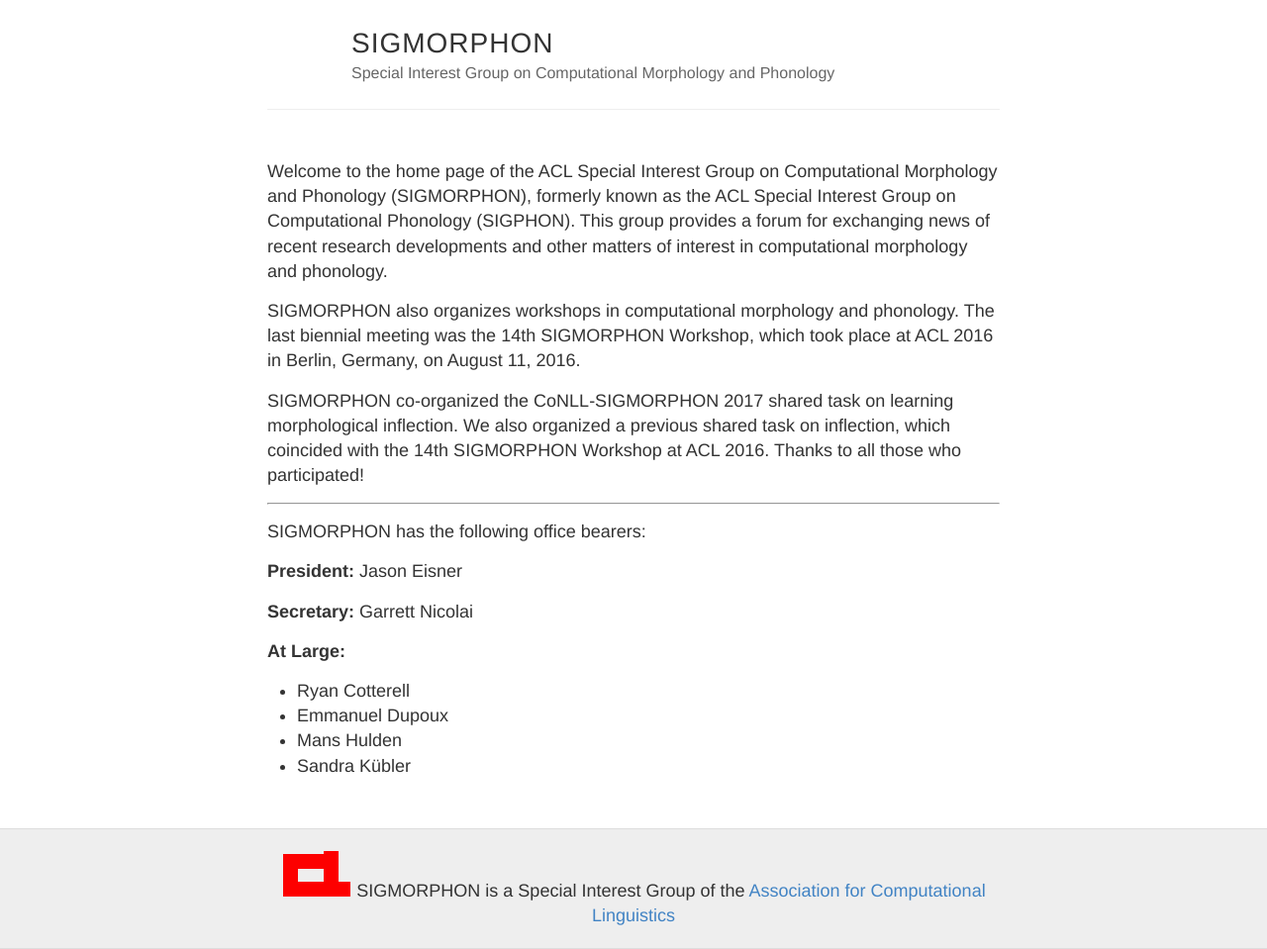
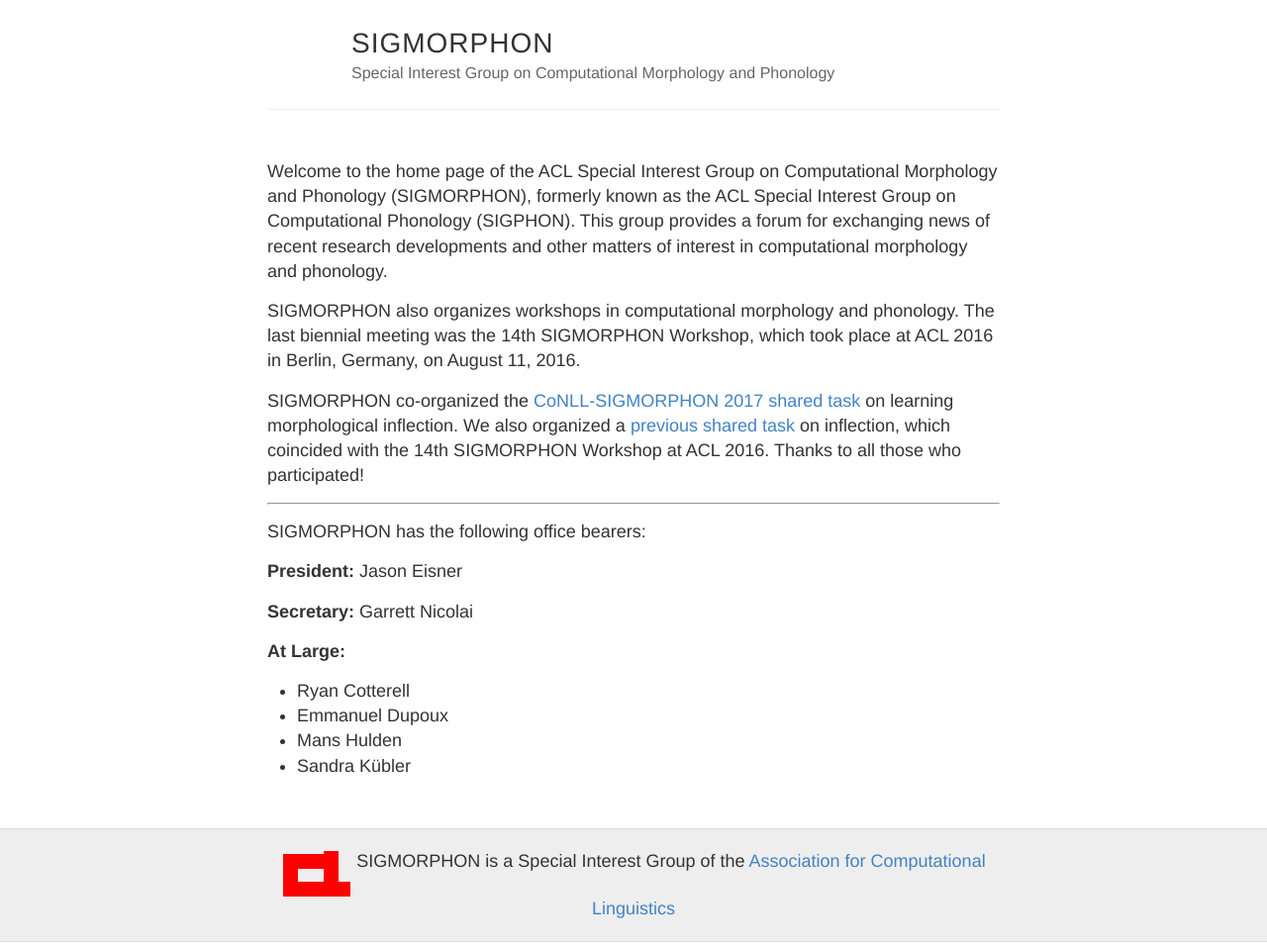
Before and after one commit to sigmorphon/sigmorphon.github.io, a Jekyll site: the page built from test.md, in a window 1280 px wide. Shown: the whole page at 99% size. Built offline with Jekyll 4.4.1, drawn with Linux system fonts in a browser that asks for light colours.

Commit message:
Minor layout & link fixes

```diff
--- a/_layouts/default.html
+++ b/_layouts/default.html
@@ -37,7 +37,7 @@
         <div class="wrapper-footer">
       <div class="container">
         <footer class="footer">
-        <img src="{{ site.baseurl }}/images/acl-logo.gif" />
+        <img style="vertical-align:top" src="{{ site.baseurl }}/images/acl-logo.gif" alt="ACL Logo" />
 
         SIGMORPHON is a Special Interest Group of the <a href="https://web.archive.org/web/20170518231359/http://www.aclweb.org/">Association for Computational Linguistics</a>
         </footer>
--- a/test.md
+++ b/test.md
@@ -6,7 +6,7 @@
 
 SIGMORPHON also organizes workshops in computational morphology and phonology. The last biennial meeting was the 14th SIGMORPHON Workshop, which took place at ACL 2016 in Berlin, Germany, on August 11, 2016.
 
-SIGMORPHON co-organized the CoNLL-SIGMORPHON 2017 shared task on learning morphological inflection. We also organized a previous shared task on inflection, which coincided with the 14th SIGMORPHON Workshop at ACL 2016. Thanks to all those who participated!
+SIGMORPHON co-organized the [CoNLL-SIGMORPHON 2017 shared task](https://sites.google.com/view/conll-sigmorphon2017/home) on learning morphological inflection. We also organized a [previous shared task](http://ryancotterell.github.io/sigmorphon2016/) on inflection, which coincided with the 14th SIGMORPHON Workshop at ACL 2016. Thanks to all those who participated!
 
 ---
 
```
